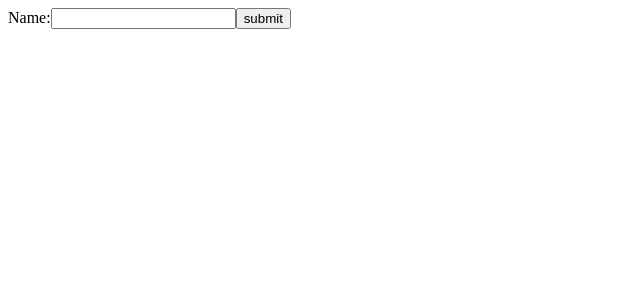
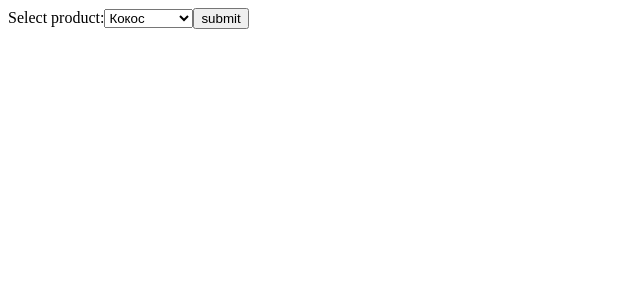
Before and after one commit to dangor220/learning-react, a React app: page / in a window 1280 px wide. Shown: the top 300 px of the page, without its empty margins (0-640 px from the left). Built offline with nearby package versions, Linux system fonts and the light colour scheme.

Commit message:
feat: add select form

```diff
--- a/src/App.js
+++ b/src/App.js
@@ -294,32 +294,74 @@ import './App.css';
 // }
 
 
+// export default class App extends Component {
+// 	render() {
+// 		return <NameForm />;
+// 	}
+// }
+
+// class NameForm extends Component {
+// 	constructor(props) {
+// 		super(props);
+// 		this.state = {value: ''};
+// 		this.handleChange = this.handleChange.bind(this);
+// 		this.handleSubmit = this.handleSubmit.bind(this);
+// 	}
+// 	handleChange(event) {
+// 		this.setState({value: event.target.value})
+// 	}
+// 	handleSubmit(event) {
+// 		alert('Name user ' + this.state.value);
+// 		event.preventDefault();
+// 	}
+
+// 	render() {
+// 		return (
+// 			<form onSubmit={this.handleSubmit}>
+// 				Name:
+// 				<input type="text" value={this.state.value} onChange={this.handleChange} />
+// 				<input type="submit" value="submit"/>
+// 			</form>
+// 		)
+// 	}
+// }
+
 export default class App extends Component {
 	render() {
-		return <NameForm />;
+		return <SelectForm />;
 	}
 }
 
-class NameForm extends Component {
+
+class SelectForm extends Component {
 	constructor(props) {
 		super(props);
-		this.state = {value: ''};
+		this.state = {value: 'coconut'};
+
 		this.handleChange = this.handleChange.bind(this);
 		this.handleSubmit = this.handleSubmit.bind(this);
 	}
+
 	handleChange(event) {
 		this.setState({value: event.target.value})
 	}
 	handleSubmit(event) {
-		alert('Name user ' + this.state.value);
-		event.preventDefault();
+		alert('Selec default: ' + this.state.value);
+		event.preventDefault()
 	}
 
 	render() {
 		return (
 			<form onSubmit={this.handleSubmit}>
-				Name:
-				<input type="text" value={this.state.value} onChange={this.handleChange} />
+			<label>
+				Select product:
+				<select value={this.state.value} onChange={this.handleChange}>
+					<option value="grapefruit">Грейпфрут</option>
+					<option value="lime">Лайм</option>
+					<option value="coconut">Кокос</option>
+					<option value="mango">Манго</option>
+				</select>
+			</label>
 				<input type="submit" value="submit"/>
 			</form>
 		)
```
